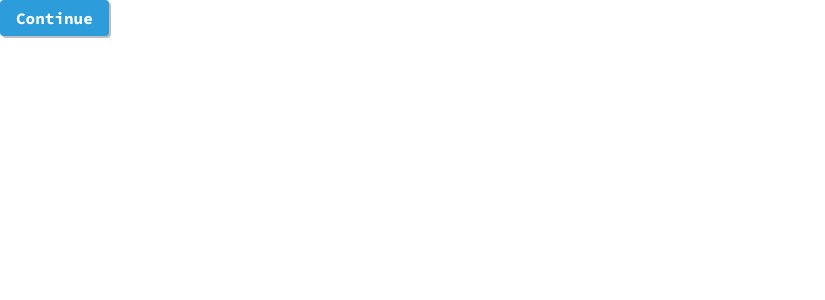
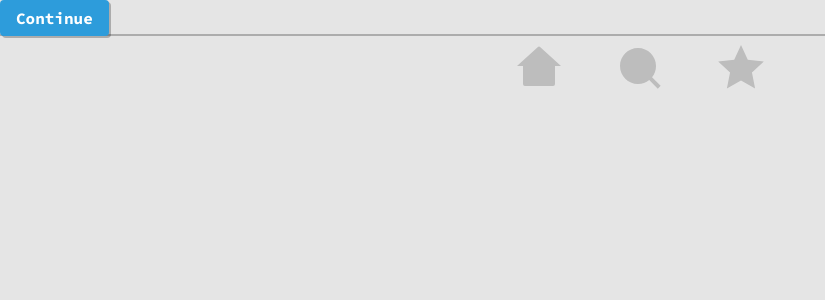
Before and after one commit to Franco-Sanchez/github-stats, a React (Create React App) app: page / in a window 1280 px wide. Shown: the top 300 px of the page, without its empty margins (0-825 px from the left). Built offline with nearby package versions, Linux system fonts and the light colour scheme.

Commit message:
Added icons to the NavBar component, to be able to use it in the home page

```diff
--- a/src/App.js
+++ b/src/App.js
@@ -27,6 +27,7 @@ function App() {
             body {
               max-width: 1440px;
               margin: 0 auto;
+              background-color: #E5E5E5;
             }
           `}
         />
--- a/src/components/UI/Button.js
+++ b/src/components/UI/Button.js
@@ -17,8 +17,8 @@ const StyledButton = styled.button`
     }
 `
 
-function Button({ children }) {
-    return <StyledButton>{children}</StyledButton>
+function Button(props) {
+    return <StyledButton {...props} />
 }
 
 export default Button;
--- a/src/components/containers/NavBar.js
+++ b/src/components/containers/NavBar.js
@@ -0,0 +1,30 @@
+import Icon from '../UI/Icon';
+import styled from '@emotion/styled';
+
+const StyledNavBar = styled.div`
+    height: 66px;
+    display: flex;
+    justify-content: center;
+    padding: 8px 0;
+    box-shadow: 0px -2px 0px rgba(0, 0, 0, 0.25);
+
+    .container__icons {
+        width: 250px;
+        display: flex;
+        justify-content: space-between;
+    }
+`
+
+function NavBar() {
+    return (
+        <StyledNavBar>
+            <div className="container__icons">
+                <Icon type="home" color="#BDBDBD" size="48" />
+                <Icon type="search" color="#BDBDBD" size="48" />
+                <Icon type="star" color="#BDBDBD" size="48" />
+            </div>
+        </StyledNavBar>
+    )
+}
+
+export default NavBar;
--- a/src/pages/Home.js
+++ b/src/pages/Home.js
@@ -1,9 +1,11 @@
+import NavBar from "../components/containers/NavBar";
 import Button from "../components/UI/Button";
 
 function Home() {
     return (
         <div>
             <Button>Continue</Button>
+            <NavBar />
         </div>
     )
 }
```
